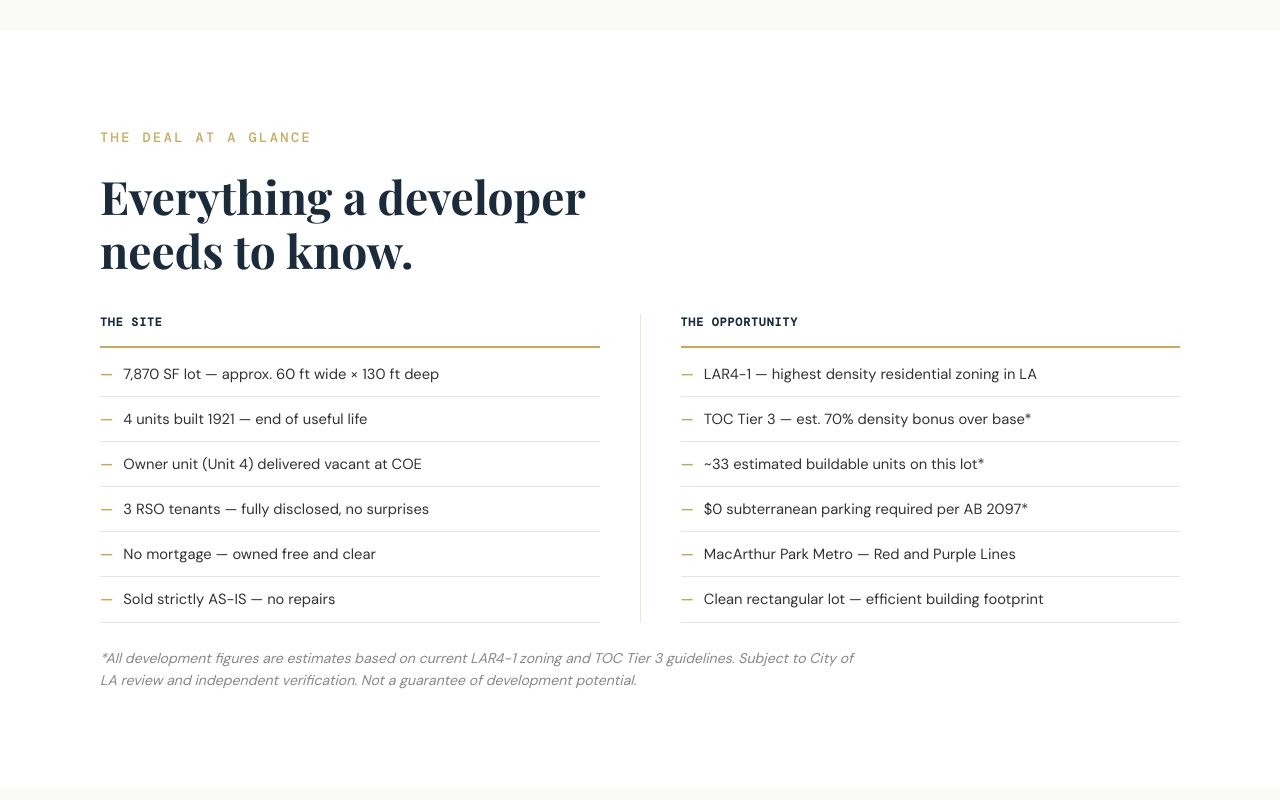
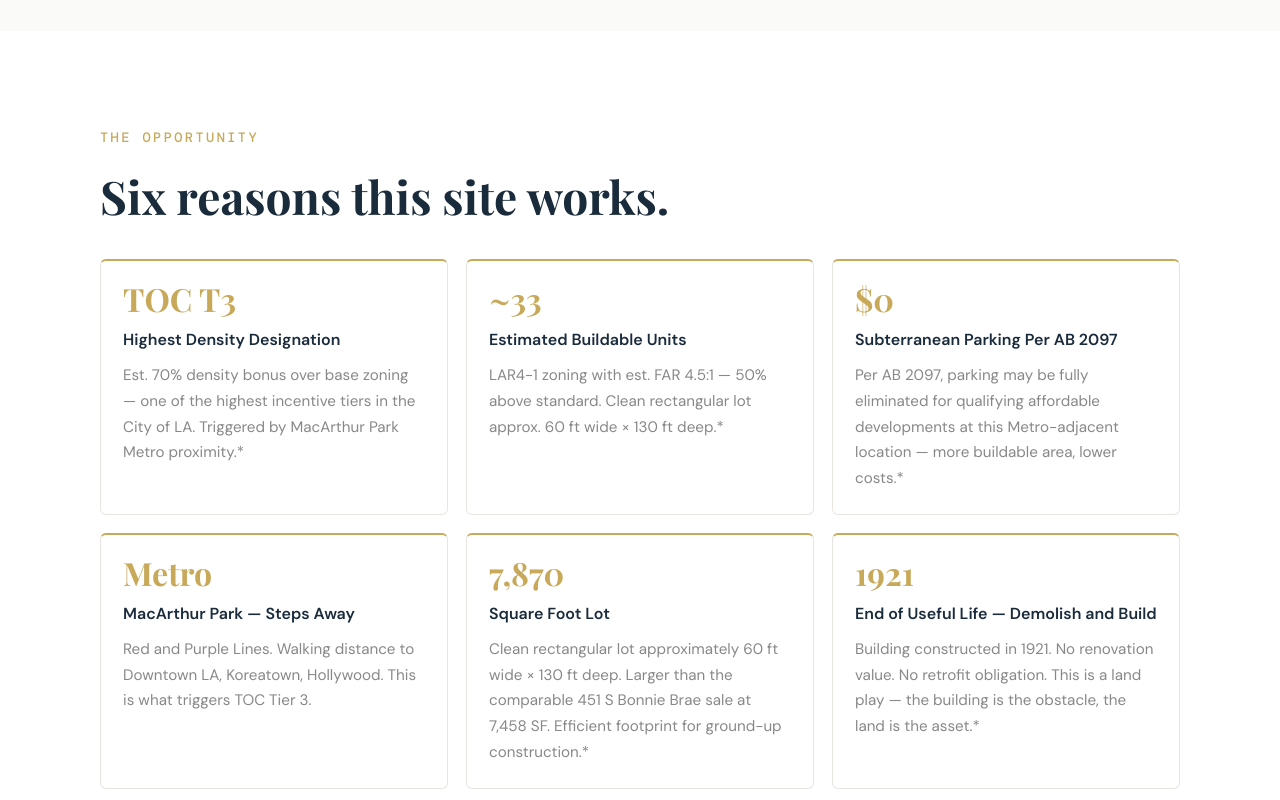
Before and after one commit to Ebenyi1976/446-bonnie-brea, a Next.js app: page / in a window 1280 px wide. Shown: the part 2460-3260 px from the top of the page. Built offline with nearby package versions, Linux system fonts and the light colour scheme.

Commit message:
Replace fact sheet with six-card grid - Six reasons this site works

```diff
--- a/app/page.tsx
+++ b/app/page.tsx
@@ -92,45 +92,26 @@ export default function Home() {
         </div>
       </Reveal>
 
-      {/* 6. DEAL AT A GLANCE */}
+      {/* 6. SIX REASONS */}
       <Reveal className="block bgWhite">
         <div className="wrap">
-          <span className="secTag">The Deal at a Glance</span>
-          <h2 className="secH">Everything a developer needs to know.</h2>
-          <div className="factSheet">
-            <div className="factSheetCol">
-              <div className="factSheetHeader">The Site</div>
-              {[
-                '7,870 SF lot — approx. 60 ft wide × 130 ft deep',
-                '4 units built 1921 — end of useful life',
-                'Owner unit (Unit 4) delivered vacant at COE',
-                '3 RSO tenants — fully disclosed, no surprises',
-                'No mortgage — owned free and clear',
-                'Sold strictly AS-IS — no repairs',
-              ].map((item) => (
-                <div className="factSheetRow" key={item}>
-                  <span className="factSheetDash">—</span>
-                  <span>{item}</span>
-                </div>
-              ))}
-            </div>
-            <div className="factSheetDivider" />
-            <div className="factSheetCol">
-              <div className="factSheetHeader">The Opportunity</div>
-              {[
-                'LAR4-1 — highest density residential zoning in LA',
-                'TOC Tier 3 — est. 70% density bonus over base*',
-                '~33 estimated buildable units on this lot*',
-                '$0 subterranean parking required per AB 2097*',
-                'MacArthur Park Metro — Red and Purple Lines',
-                'Clean rectangular lot — efficient building footprint',
-              ].map((item) => (
-                <div className="factSheetRow" key={item}>
-                  <span className="factSheetDash">—</span>
-                  <span>{item}</span>
-                </div>
-              ))}
-            </div>
+          <span className="secTag">The Opportunity</span>
+          <h2 className="secH">Six reasons this site works.</h2>
+          <div className="grid6">
+            {[
+              { stat: 'TOC T3', title: 'Highest Density Designation', body: 'Est. 70% density bonus over base zoning — one of the highest incentive tiers in the City of LA. Triggered by MacArthur Park Metro proximity.*' },
+              { stat: '~33', title: 'Estimated Buildable Units', body: 'LAR4-1 zoning with est. FAR 4.5:1 — 50% above standard. Clean rectangular lot approx. 60 ft wide × 130 ft deep.*' },
+              { stat: '$0', title: 'Subterranean Parking Per AB 2097', body: 'Per AB 2097, parking may be fully eliminated for qualifying affordable developments at this Metro-adjacent location — more buildable area, lower costs.*' },
+              { stat: 'Metro', title: 'MacArthur Park — Steps Away', body: 'Red and Purple Lines. Walking distance to Downtown LA, Koreatown, Hollywood. This is what triggers TOC Tier 3.' },
+              { stat: '7,870', title: 'Square Foot Lot', body: 'Clean rectangular lot approximately 60 ft wide × 130 ft deep. Larger than the comparable 451 S Bonnie Brae sale at 7,458 SF. Efficient footprint for ground-up construction.*' },
+              { stat: '1921', title: 'End of Useful Life — Demolish and Build', body: 'Building constructed in 1921. No renovation value. No retrofit obligation. This is a land play — the building is the obstacle, the land is the asset.*' },
+            ].map(({ stat, title, body }, i) => (
+              <div className="card" key={i}>
+                <div className="cardStat">{stat}</div>
+                <div className="cardTitle">{title}</div>
+                <div className="cardBody">{body}</div>
+              </div>
+            ))}
           </div>
           <p className="disclaimer" style={{ marginTop: '24px' }}>*All development figures are estimates based on current LAR4-1 zoning and TOC Tier 3 guidelines. Subject to City of LA review and independent verification. Not a guarantee of development potential.</p>
         </div>
```
